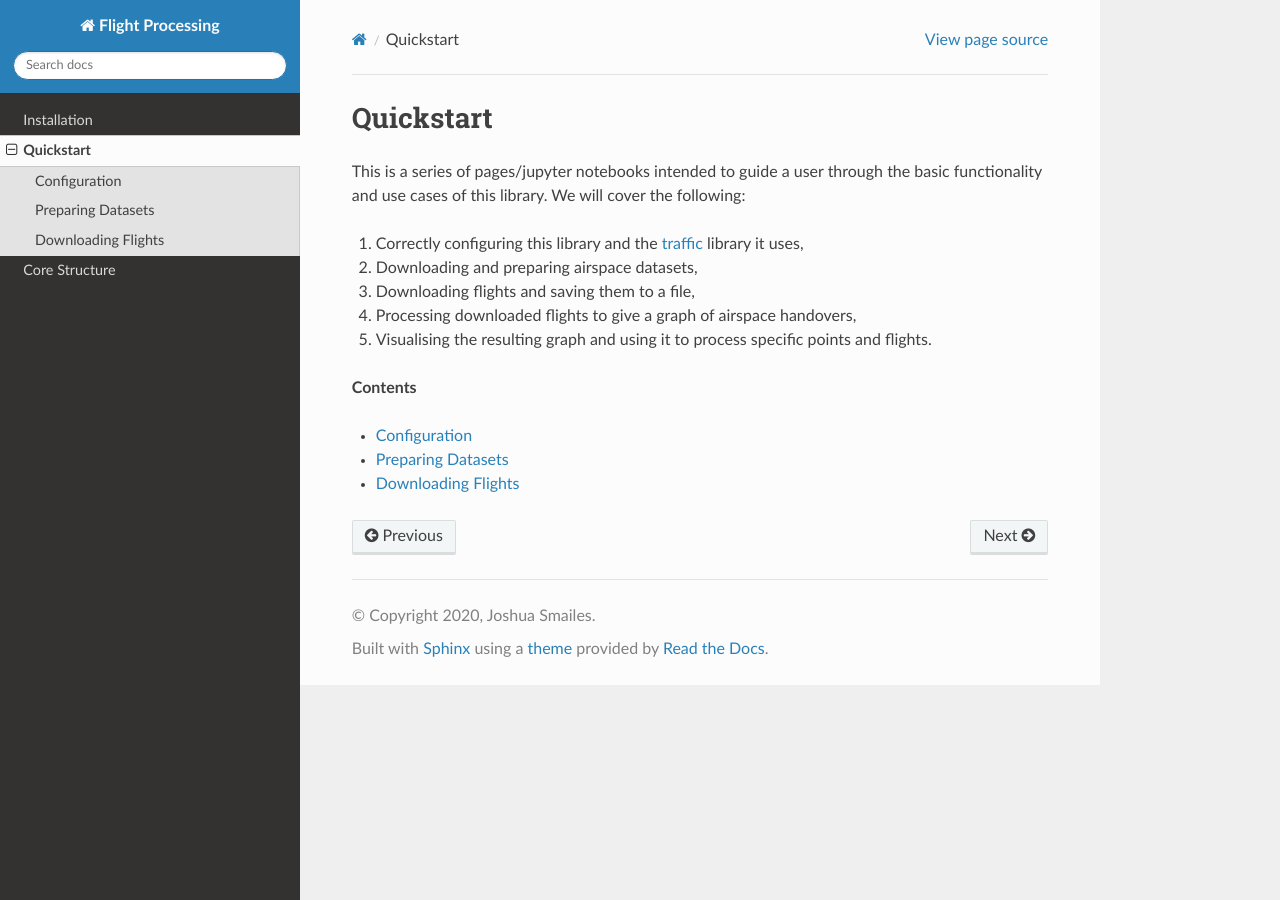
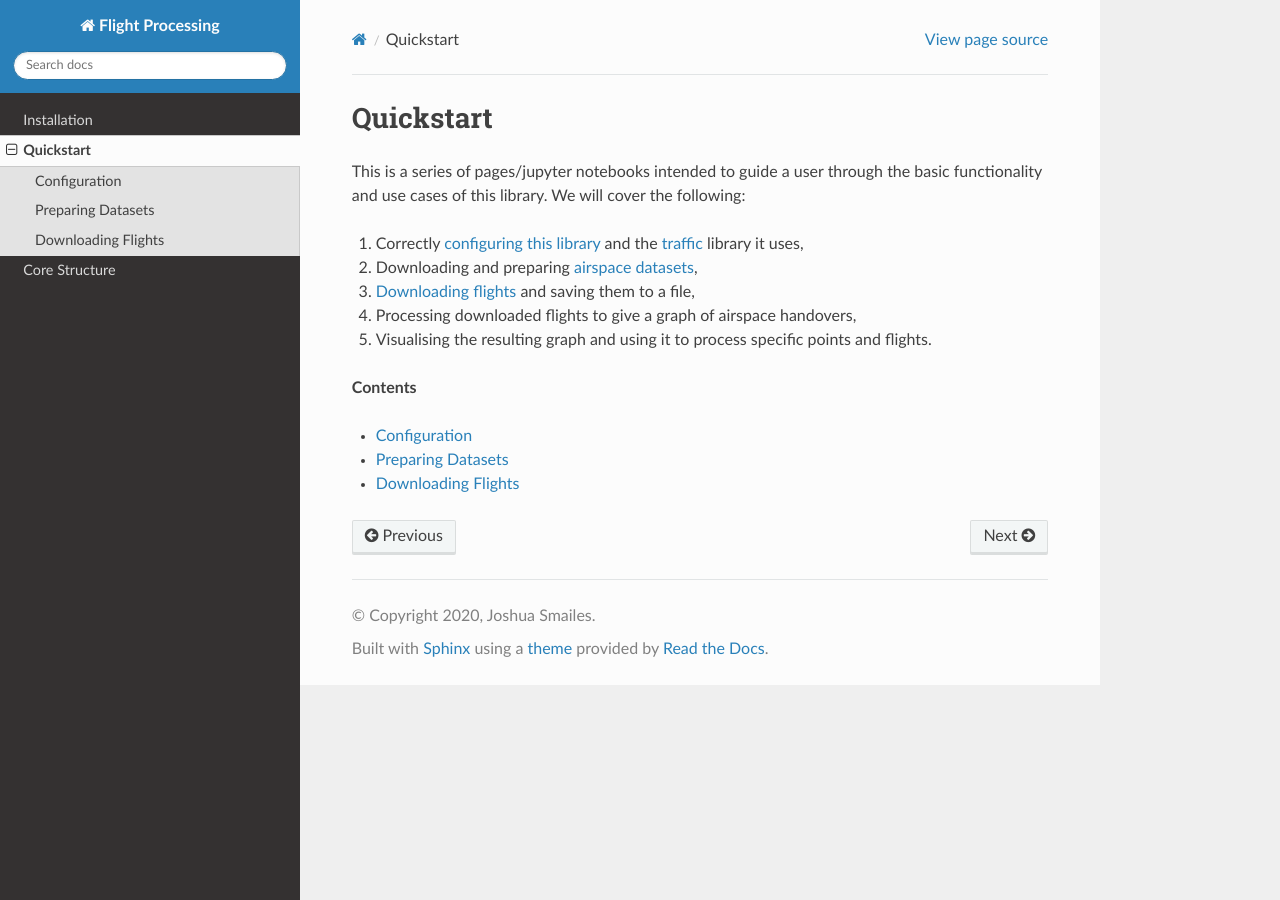
Before and after one commit to jsmailes/flight_processing, a Sphinx documentation site: the page built from docs/quickstart.rst, in a window 1280 px wide. Built offline with Sphinx 7.4.7 and the Read the Docs theme 2.0.0, drawn with Linux system fonts in a browser that asks for light colours; part of the change alters nothing that is shown.

```diff
--- a/docs/quickstart.rst
+++ b/docs/quickstart.rst
@@ -3,9 +3,9 @@ Quickstart
 
 This is a series of pages/jupyter notebooks intended to guide a user through the basic functionality and use cases of this library. We will cover the following:
 
-1. Correctly configuring this library and the `traffic <https://traffic-viz.github.io/index.html>`_ library it uses,
-2. Downloading and preparing airspace datasets,
-3. Downloading flights and saving them to a file,
+1. Correctly `configuring this library <configuration.html>`_ and the `traffic <https://traffic-viz.github.io/index.html>`_ library it uses,
+2. Downloading and preparing `airspace datasets <preparing_datasets.html>`_,
+3. `Downloading flights <downloading_flights.html>`_ and saving them to a file,
 4. Processing downloaded flights to give a graph of airspace handovers,
 5. Visualising the resulting graph and using it to process specific points and flights.
 
```
